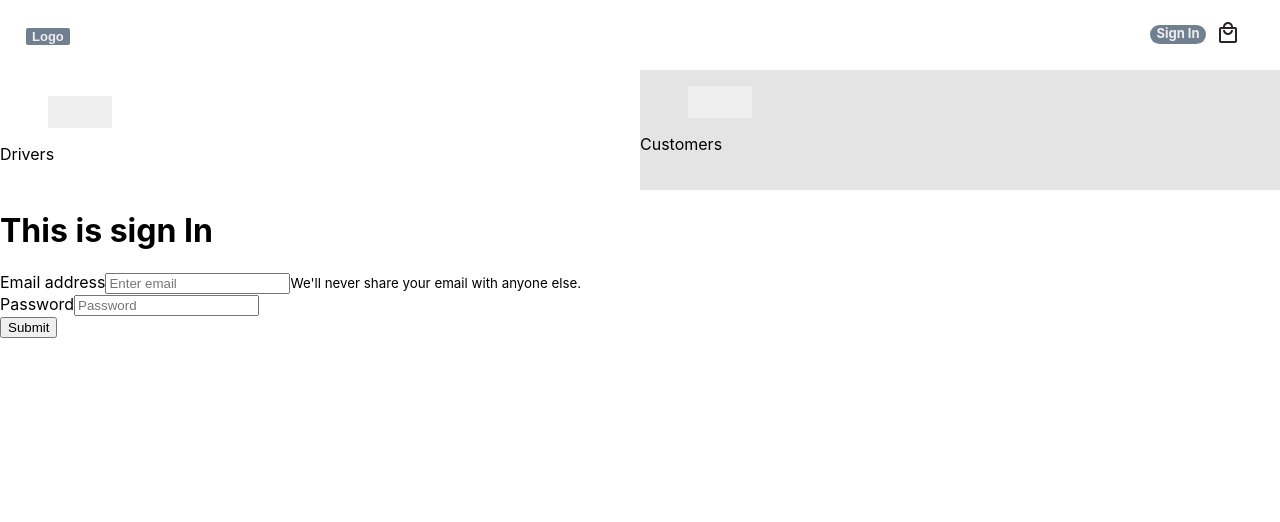
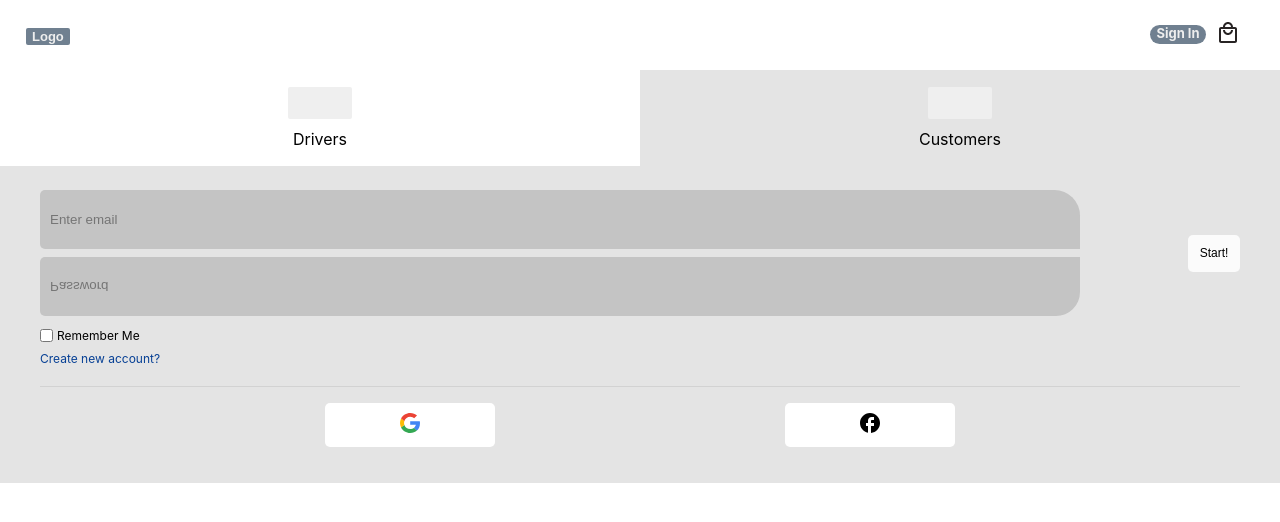
Before and after one commit to MVP-Marketplace/Pies-and-Fries, a React (Create React App) app in the folder client/: page /signin in a window 1280 px wide. Shown: the top 522 px of the page. Built offline with nearby package versions, Linux system fonts and the light colour scheme.

Commit message:
added styling for login

```diff
--- a/client/src/App.js
+++ b/client/src/App.js
@@ -1,7 +1,7 @@
 import './App.css';
 import './styles/Home.css';
-import './styles/Navbar.css';
-import './styles/Signin.css';
+import './styles/Navbar.css'
+import './styles/Signin.css'
 import { useState } from 'react';
 import { Route } from 'react-router-dom';
 import SignIn from './components/SignIn';
--- a/client/src/components/CreateAccountForm.js
+++ b/client/src/components/CreateAccountForm.js
@@ -1,7 +1,7 @@
 import { useState } from 'react';
 import { Form, Button } from 'react-bootstrap';
 
-const CreateAccountForm = () => {
+const CreateAccountForm = (props) => {
   const [name, setName] = useState('');
   const [email, setEmail] = useState('');
   const [password, setPassword] = useState('');
@@ -99,6 +99,7 @@ const CreateAccountForm = () => {
           Submit
         </Button>
       </Form>
+      <p onClick={() => props.setIsSignIn(true)}>Already Have an Account?</p>
     </>
   );
 };
--- a/client/src/components/SignIn.js
+++ b/client/src/components/SignIn.js
@@ -1,7 +1,9 @@
+import {useState} from 'react'
 import SignInForm from './SignInForm';
 import CreateAccountForm from './CreateAccountForm';
 
 const SignIn = props => {
+  const[isSignIn, setIsSignIn] = useState(props.signIn)
   return (
     // comments to test the forms till we can trigger the check.
 
@@ -16,17 +18,19 @@ const SignIn = props => {
           <p className='toggle-name'>Customers</p>
         </div>
       </div>
-      {props.signIn && (
-        <div>
-          <h1>This is sign In</h1>
-
-          <SignInForm />
+      {isSignIn && (
+        <div class="sign-in-form">
+          <SignInForm
+          setIsSignIn={setIsSignIn}
+          />
         </div>
       )}
-      {!props.signIn && (
+      {!isSignIn && (
         <div>
           <h1>this is sign up</h1>
-          <CreateAccountForm />
+          <CreateAccountForm
+          setIsSignIn={setIsSignIn}
+          />
         </div>
       )}
     </div>
--- a/client/src/components/SignInForm.js
+++ b/client/src/components/SignInForm.js
@@ -1,8 +1,8 @@
 import {useState} from 'react'
-
+import {Link} from 'react-router-dom'
 import { Form, Button } from 'react-bootstrap';
 
-const SignInForm = () => {
+const SignInForm = (props) => {
 
 const [email, setEmail] = useState('')
 const[password,setPassword] = useState('')
@@ -48,24 +48,36 @@ const handleFormSubmit = (e) => {
 
 
     return (
-        <>
-            <Form onSubmit={handleFormSubmit}>
+        <div>
+            <Form className="signInFormContainer"onSubmit={handleFormSubmit}>
                 <Form.Group controlId="formBasicEmail">
-                     <Form.Label>Email address</Form.Label>
-                     <Form.Control type="email" placeholder="Enter email"  value = {email}  onChange={(e) => setEmail(e.target.value)}/>
-                      <Form.Text className="text-muted">
-                       We'll never share your email with anyone else.
-                      </Form.Text>
+                     <Form.Control className="email-input"type="email" placeholder="Enter email"  value = {email}  onChange={(e) => setEmail(e.target.value)}/>
                          </Form.Group>
                     <Form.Group controlId="formBasicPassword">
-                        <Form.Label>Password</Form.Label>
-                        <Form.Control type="password" placeholder="Password"  value = {password} onChange={(e) => setPassword(e.target.value)}/>
+
+                        <Form.Control className="password-input" type="password" placeholder="Password"  value = {password} onChange={(e) => setPassword(e.target.value)}/>
                       </Form.Group>
-                      <Button variant="primary" type="submit">
-                        Submit
+                      <div className="submitButtonContainer">
+                      <Button className="submitButton" variant="primary" type="submit">
+                        Start!
                       </Button>
-                    </Form>
-       </>
+                      </div>
+              </Form>
+              <div className="remember-me-checkbox">
+                <input class="form-check-input" type="checkbox" value="" id="flexCheckDefault"/>
+                <label class="form-check-label" for="flexCheckDefault"> Remember Me</label>
+              </div>
+
+              <p className="switch-login-signup"onClick={() => props.setIsSignIn(false)}>Create new account?</p>
+              <div className="socials-login">
+                <div className="socials-button-container">
+                <img src={require('../assets/google-icon.svg').default}/>
+                </div>
+                <div className="socials-button-container">
+                  <img src={require('../assets/facebook-icon.svg').default}/>
+                </div>
+              </div>
+       </div>
     )
 }
 export default SignInForm
--- a/client/src/styles/Signin.css
+++ b/client/src/styles/Signin.css
@@ -1,37 +1,124 @@
 .toggle-container {
   display: flex;
-  flex-direction: row;
   justify-content: space-evenly;
-  height: 15vh;
+  height: 12vh;
 }
 .toggle-container-left {
   display: flex;
   flex-direction: column;
   justify-content: center;
-  align-content: center;
-  width: 100vh;
+  align-items: center;
+  width: 50%;
 }
 
 .toggle-container-right {
   background: #e4e4e4;
   display: flex;
   flex-direction: column;
-  align-content: center;
-  width: 100vh;
+  justify-content: center;
+  align-items: center;
+  width: 50%;
 }
 .toggle-customer {
   height: 2rem;
   width: 4rem;
   border: none;
   border-radius: 2px;
-  margin-top: 1rem;
-  margin-left: 3rem;
 }
 .toggle-driver {
   height: 2rem;
   width: 4rem;
   border: none;
   border-radius: 2px;
-  margin-top: 1rem;
-  margin-left: 3rem;
 }
+
+.toggle-name {
+  margin: 0;
+  margin-top: 10px;
+}
+
+.sign-in-form {
+  padding: 20px 40px;
+  background-color: #e4e4e4;
+}
+
+.email-input {
+  width: 85%;
+  height: 49px;
+  background: #c4c4c4;
+  border-radius: 5px 25.5px 0px 5px;
+  outline: none;
+  border: none;
+  margin: 4px 0;
+  padding: 5px 10px;
+}
+
+.password-input {
+  width: 85%;
+  height: 49px;
+  padding: 5px 10px;
+  background: #c4c4c4;
+  border-radius: 5px 24px 0px 5px;
+  transform: matrix(1, 0, 0, -1, 0, 0);
+  border: none;
+  outline: none;
+  margin: 4px 0;
+}
+
+.remember-me-checkbox {
+  display: flex;
+  align-items: center;
+  font-size: 12px;
+  margin: 4px 0;
+}
+.remember-me-checkbox * {
+  margin: 4px;
+  margin-left: 0;
+}
+
+.switch-login-signup {
+  margin: 4px 0;
+  color: #074095;
+  font-size: 12px;
+}
+
+.signInFormContainer {
+  display: flex;
+  flex-direction: column;
+  position: relative;
+}
+.submitButtonContainer {
+  display: flex;
+  position: absolute;
+  justify-content: flex-end;
+  align-self: center;
+  width: 100%;
+  height: 100%;
+}
+
+.submitButton {
+  width: 52px;
+  height: 37px;
+  align-self: center;
+  text-align: center;
+  border-radius: 5px;
+  border: none;
+  outline: none;
+  font-size: 12px;
+  background-color: #fbfbfb;
+}
+.socials-login {
+  display: flex;
+  justify-content: space-evenly;
+  margin-top: 20px;
+  border-top: 1px solid #d2d2d2;
+  padding: 16px 0;
+}
+.socials-button-container {
+  width: 150px;
+  background-color: white;
+  padding: 10px;
+  text-align: center;
+  border-radius: 5px;
+  margin: 0 4px;
+}
```
Also changed, not shown: client/src/assets/facebook-icon.svg (added), client/src/assets/google-icon.svg (added), client/src/styles/Login.css (added).
